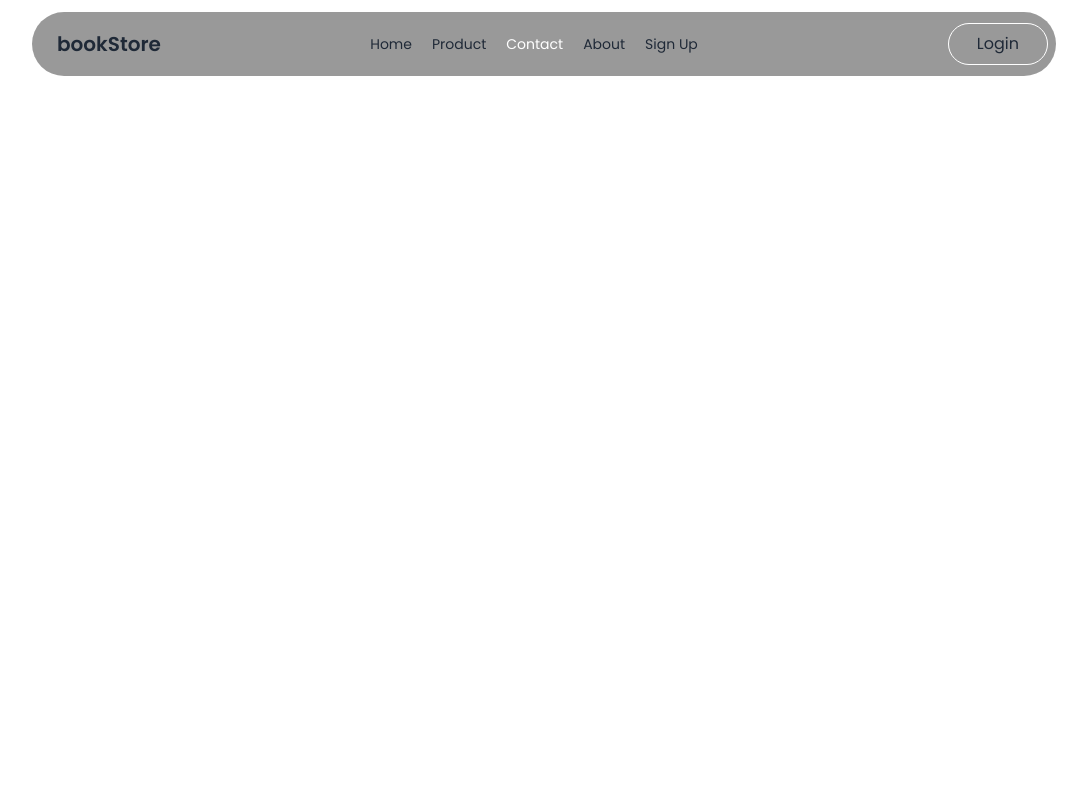
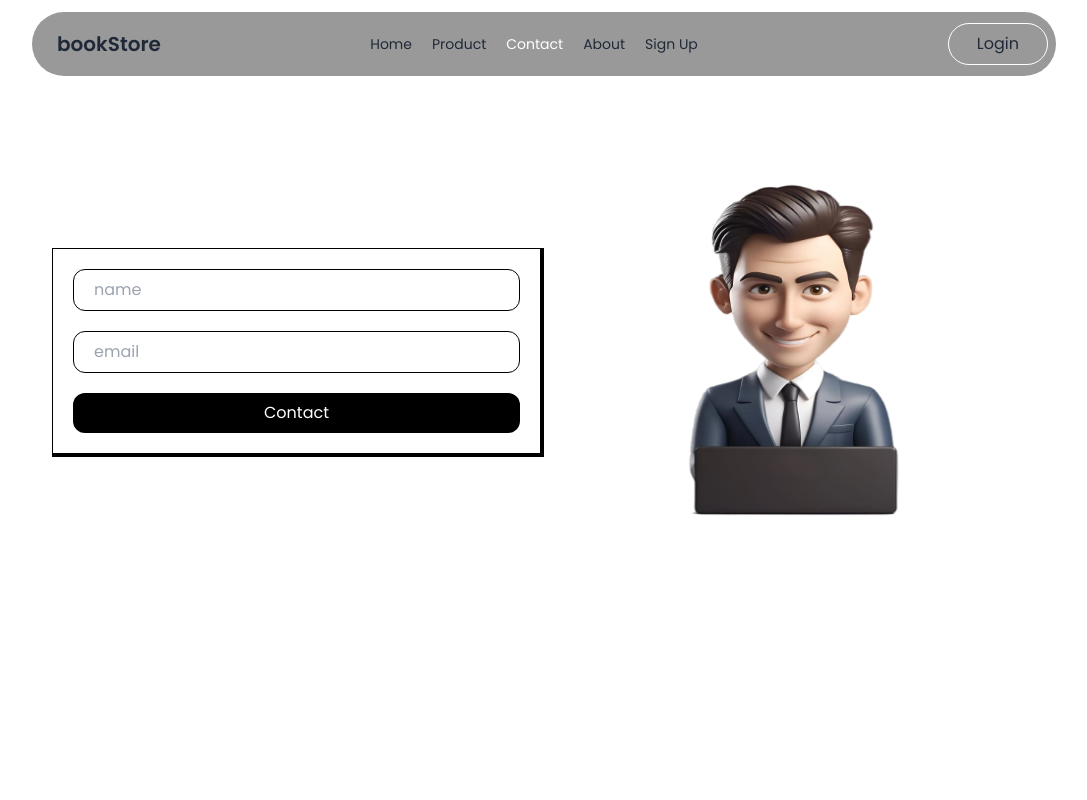
Before and after one commit to SiamShekh/Book-store-clients, a React (Vite) app: page /contact in a window 1280 px wide. Shown: the top 800 px of the page, without its empty margins (96-1183 px from the left). Built offline with nearby package versions, Linux system fonts and the light colour scheme; a web font is replaced by a local one.

Commit message:
contact page designed

```diff
--- a/src/pages/Contact.tsx
+++ b/src/pages/Contact.tsx
@@ -1,9 +1,16 @@
-import React from 'react';
+import customer_care from "../assets/images/customer_care_men.webp";
 
 const Contact = () => {
     return (
-        <div>
-
+        <div className="flex justify-between items-center flex-col-reverse md:flex-row">
+            <div className="flex-1">
+                <form className="border-l border-black border-t border-b-4 border-r-4 p-5">
+                    <input placeholder="name" className="outline-none bg-transparent border border-black w-full px-5 py-2 rounded-xl font-poppins" />
+                    <input placeholder="email" className="outline-none mt-5 bg-transparent border border-black w-full px-5 py-2 rounded-xl font-poppins" />
+                    <button className="mt-5 bg-black text-white w-full px-5 py-2 rounded-xl font-poppins">Contact</button>
+                </form>
+            </div>
+            <img src={customer_care} alt="customer care image" className="flex-1 h-96 " />
         </div>
     );
 };
```
Also changed, not shown: src/assets/images/customer_care_men.webp (added).
